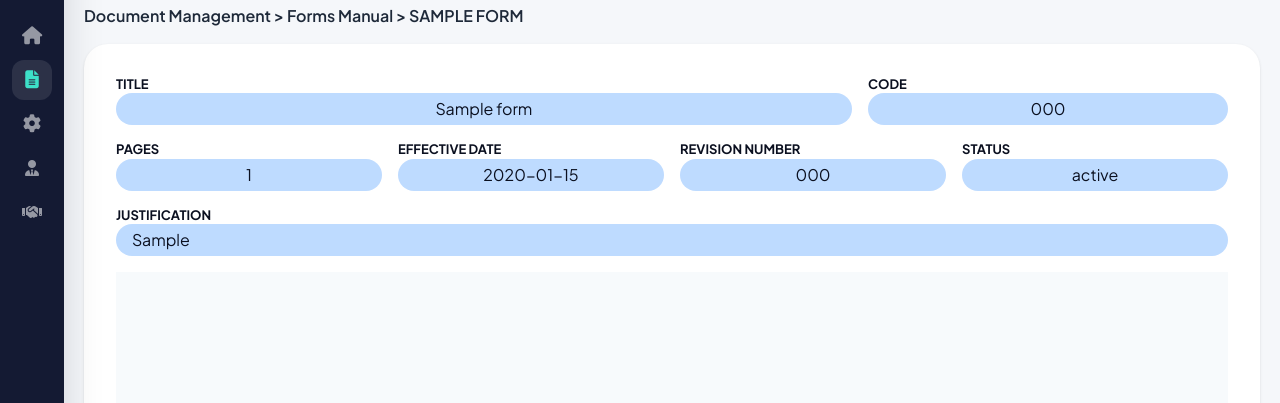
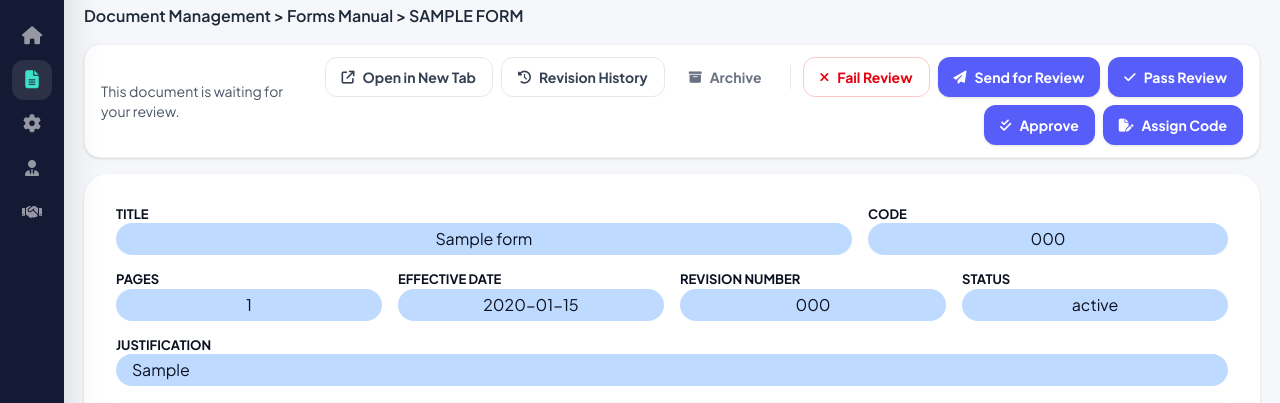
Before and after one commit to jeslynellaa/onepage, a Laravel app: page /documents/forms/1 in a window 1280 px wide. Shown: the part 56-459 px from the top of the page. Run offline with Laravel 12, Linux system fonts and the light colour scheme; a user stored in the database is signed in; data comes from the database, SQL or seed files in the repository; tables that the repository leaves empty hold one stand-in row (values such as "Sample post"); style sheets or scripts are compiled from the project's sources; some libraries are stand-ins or nearby versions.

Commit message:
Add action bar to System Procedure, Forms and MS Manual view pages
Archiving from a view page now returns to the document list instead of the
archived document's own page, and the SP preview PDF is named after its title.

Co-Authored-By: Claude Opus 5.5 <noreply@anthropic.com>

```diff
--- a/app/Http/Controllers/FormsManualController.php
+++ b/app/Http/Controllers/FormsManualController.php
@@ -144,7 +144,9 @@ class FormsManualController extends Controller
 
     public function view(Form $doc)
     {
-        return view('document.forms_manual.view', compact('doc'));
+        $canEdit = $this->isEditable($doc) && auth()->user()->can('update', $doc);
+
+        return view('document.forms_manual.view', compact('doc', 'canEdit'));
     }
 
     public function edit(Form $doc)
@@ -504,7 +506,8 @@ class FormsManualController extends Controller
             $doc->delete();
         });
 
-        return redirect()->back()->with('success', 'Document has been successfully archived.');
+        // Not back(): that's the archived document's view page when archived from there.
+        return redirect()->route('document.forms.index')->with('success', 'Document has been successfully archived.');
     }
 
     private function isEditable(Form $doc): bool
--- a/app/Http/Controllers/MsManualController.php
+++ b/app/Http/Controllers/MsManualController.php
@@ -190,6 +190,7 @@ class MsManualController extends Controller
             $doc->delete();
         });
 
-        return redirect()->back()->with('success', 'Document has been successfully archived.');
+        // Not back(): that's the archived document's view page when archived from there.
+        return redirect()->route('document.ms_manual.index')->with('success', 'Document has been successfully archived.');
     }
 }
--- a/resources/views/document/forms_manual/view.blade.php
+++ b/resources/views/document/forms_manual/view.blade.php
@@ -3,9 +3,24 @@
         <!-- Header -->
         <div class="flex justify-between items-center mb-4">
             <h1 class="font-semibold text-gray-800">
-                <a href="{{ route('document.index') }}">Document Management</a> > Forms Manual > <span class="uppercase">{{$doc->title}}</span>
+                <a href="{{ route('document.index') }}">Document Management</a> > <a href="{{ route('document.forms.index') }}">Forms Manual</a> > <span class="uppercase">{{$doc->title}}</span>
             </h1>
         </div>
+        @php($user = auth()->user())
+        <x-document-actions class="mb-4"
+            :label="$doc->code ?: $doc->title"
+            :open-url="$doc->file_path ? asset('storage/'.$doc->file_path) : null"
+            :edit-url="$canEdit ? route('document.forms.edit', $doc) : null"
+            :edit-label="$doc->status === 'Active' ? 'Revise' : 'Edit'"
+            :history-url="$doc->code && $user->can('viewRevisionHistory', $doc) ? route('document.forms.rev_history', $doc->code) : null"
+            :send-url="$user->can('sendForReview', $doc) ? route('document.forms.forReview', $doc) : null"
+            :review-url="$user->can('review', $doc) ? route('document.forms.reviewPassOrFail', $doc) : null"
+            :approve-url="$user->can('approve', $doc) ? route('document.forms.approveOrNot', $doc) : null"
+            :assign-code-url="$user->can('setCode', $doc) ? route('document.forms.assignCode', $doc) : null"
+            :suggested-code="$doc->code"
+            :suggested-revision="$doc->revision_number"
+            :archive-url="$user->can('delete', $doc) ? route('document.forms.destroy', $doc) : null"
+        />
         <div class="bg-white shadow rounded-3xl p-8">
             <div class="grid grid-cols-1 md:grid-cols-12 gap-4 w-full">
                 <div class="md:col-span-8">
```
Also changed, not shown: app/Http/Controllers/DocumentController.php (+5 -2 lines), resources/views/document/ms_manual/view.blade.php (+9 -1 lines), resources/views/document/system_procedures/view.blade.php (+20 -17 lines), tests/Feature/FormWorkflowTest.php (+34 -0 lines), tests/Feature/SystemProcedureWorkflowTest.php (+55 -0 lines).
